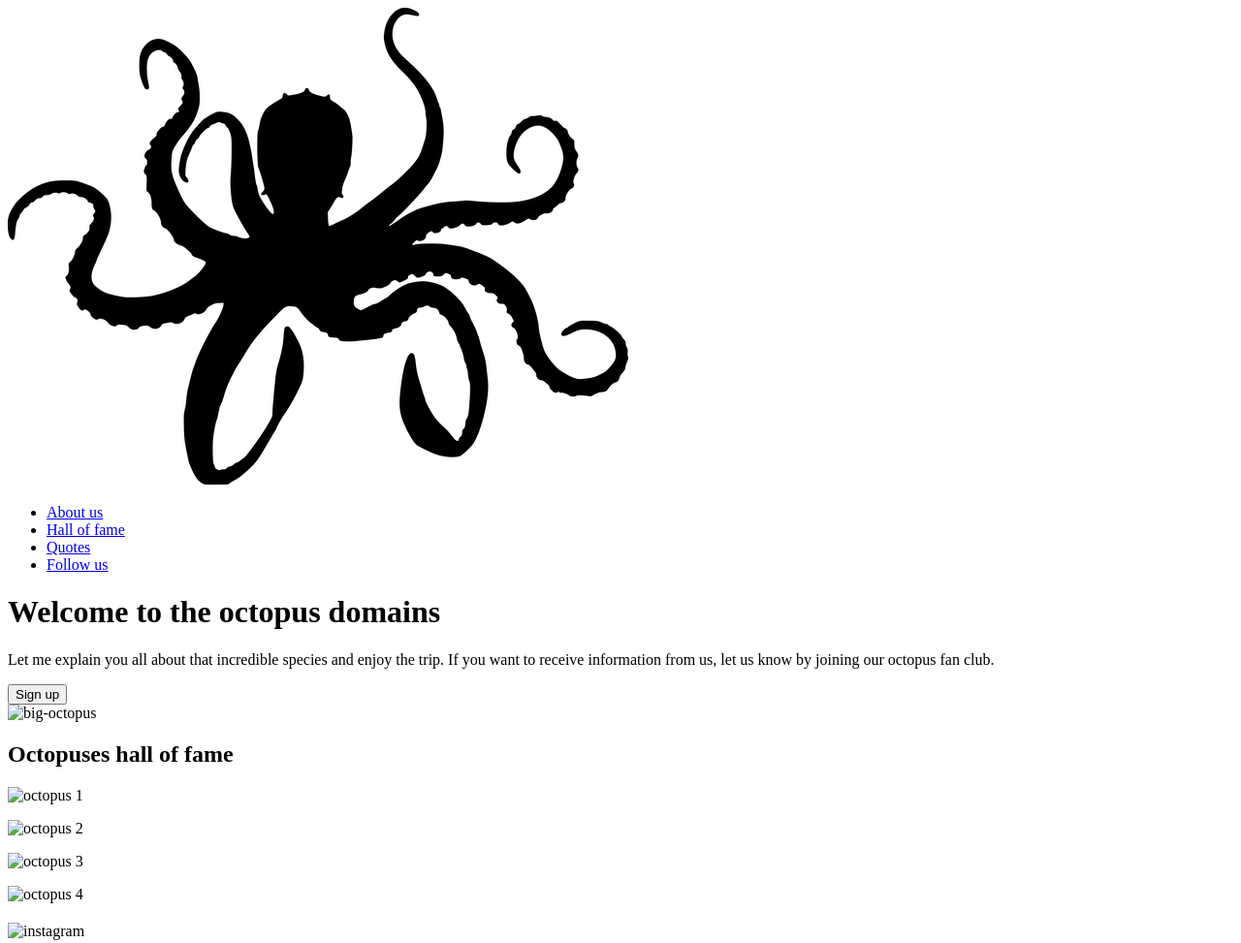
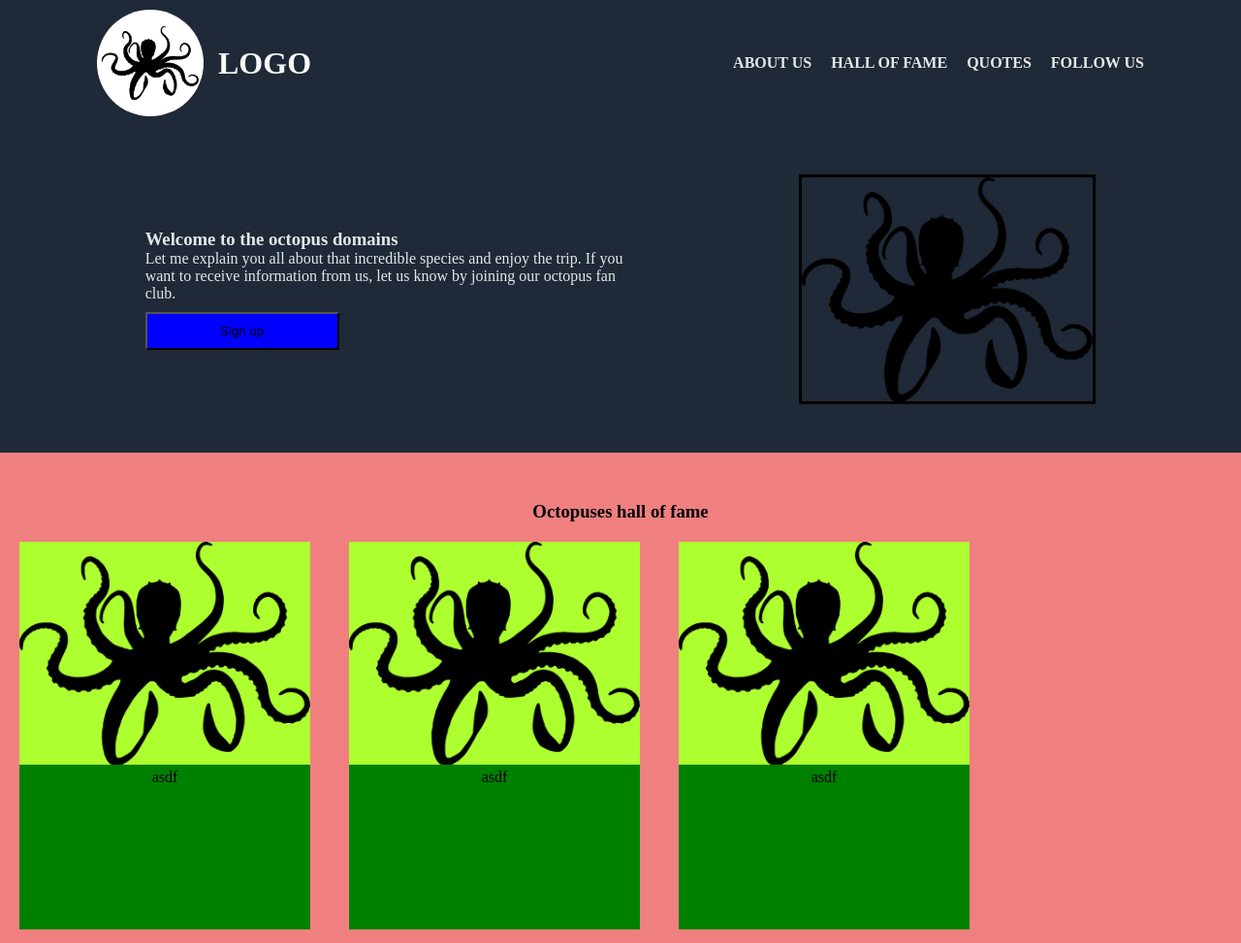
Before and after one commit to sszahinos/Octopus-World, a plain HTML site: page index.html in a window 1280 px wide. Shown: the top 973 px of the page at 97% size. Drawn offline with Linux system fonts and the light colour scheme.

Commit message:
CSS with basic design. Needed to improve

```diff
--- a/css/style.css
+++ b/css/style.css
@@ -0,0 +1,167 @@
+* {
+    margin: 0;
+    padding: 0;
+}
+
+:root {
+    --dark-bg-color: #1F2937;
+    --header-link-text: #E5E7EB;
+    --button-color: #3882F6;
+    --quote-bg: #E5E7EB;
+    --quote-text: #1F2937;
+    --page-padding: 100px;
+    --logo-color: #F9FAF8;
+}
+
+li {
+    list-style-type: none;
+}
+
+a {
+    text-decoration: none;
+    color: var(--header-link-text);
+}
+
+header {
+    display: flex;
+    justify-content: space-between;
+    align-items: center;
+    padding: 10px var(--page-padding) 10px var(--page-padding);
+    position: -webkit-sticky;
+    position: sticky;
+    top: 0px;
+    background-color: var(--dark-bg-color);
+    flex-shrink: 0;
+}
+
+.logo {
+    display: flex;
+    align-items: center;
+    gap: 15px;
+    color: var(--logo-color);
+}
+
+.logo img{
+    width: 100px;
+    height: auto;
+}
+
+.logo-frame {
+    background-color: #FFF;
+    border-radius: 50%;
+    width: 110px;
+    height: 110px;
+    display: flex;
+    justify-content: center;
+    align-items: center;
+}
+
+header ul {
+    display: flex;
+    gap: 20px;
+    text-transform: uppercase;
+    font-weight: bold;
+    color: var(--header-link-text);
+}
+
+#about-us {
+    display: flex;
+    gap: 25px;
+    justify-content: space-evenly;
+    align-items: center;
+    background-color: var(--dark-bg-color);
+}
+
+#about-us img {
+    max-width: 300px;
+    height: auto;
+    border-style: solid;
+}
+
+#sign-up {
+    background-color: blue;
+    padding: 10px;
+    width: 200px;
+    margin: 10px 0 0 0;
+}
+
+section {
+    padding: 50px 0 50px 0;
+}
+
+.welcome {
+    width: 500px;
+    color: var(--header-link-text);
+
+}
+
+#hall-of-fame {
+    display: flex;
+    flex-direction: column;
+    justify-content: center;
+    align-items: center;
+    background-color: lightcoral;
+}
+
+.gallery {
+    display: flex;
+    flex-direction: row;
+    flex-wrap: wrap;
+}
+
+.item {
+    width: 300px;
+    height: 400px;
+    background-color: green;
+    margin: 20px;
+    text-align: center;
+}
+
+.item img {
+    width: 100%;
+    height: auto;
+    background-color: greenyellow;
+}
+
+#nice-quotes {
+    display: flex;
+    flex-direction: column;
+    gap: 10px;
+    justify-content: center;
+    align-items: center;
+    color: var(--quote-text);
+    background-color: var(--quote-bg);
+}
+
+.quote {
+    width: 800px;
+}
+
+.quote1 {
+    text-align: justify;
+    font-style: italic;
+}
+
+.quote2 {
+    text-align: right;
+    font-weight: bold;
+    padding: 15px 0 0 0;
+}
+
+.sign-up-panel {
+    background-color: lightseagreen;
+    display: flex;
+    flex-direction: row;
+    justify-content: space-evenly;
+    align-items: center;
+    width: 100%;
+}
+
+footer {
+    display: flex;
+    justify-content: center;
+    align-items: center;
+    height: 100px;
+    background-color: var(--dark-bg-color);
+    color: var(--header-link-text);
+}
--- a/index.html
+++ b/index.html
@@ -4,13 +4,16 @@
     <meta charset="UTF-8">
     <meta http-equiv="X-UA-Compatible" content="IE=edge">
     <meta name="viewport" content="width=device-width, initial-scale=1.0">
-    <title>Document</title>
+    <title>Octopus Domain</title>
     <link rel="stylesheet" href="./css/style.css"/>
 </head>
 <body>
     <header>
         <div class="logo">
-            <img src="./images/octopus_logo.png" alter="octopus-logo"/>
+            <div class="logo-frame">
+                <img src="./images/octopus_logo.png" alter="octopus-logo"/>
+            </div>
+            <h1>LOGO</h1>
         </div>
         <ul>
             <li><a href="#about-us">About us</a></li>
@@ -20,9 +23,9 @@
         </ul>
     </header>
     <!--Main content-->
-    <content>
-        <div id="about-us">
-            <div>
+    <article>
+        <section id="about-us">
+            <div class="welcome">
                 <h1>Welcome to the octopus domains</h1>
                 <p>Let me explain you all about that incredible species and enjoy the trip.
                     If you want to receive information from us, let us know by
@@ -30,46 +33,48 @@
                 </p>
                 <button id="sign-up">Sign up</button>
             </div>
-            <img src="" alt="big-octopus"/>
-        </div>
+            <img src="./images/octopus_logo.png" alt="big-octopus"/>
+        </section>
         <!------------->
-        <div id="hall-of-fame">
-            <h2>Octopuses hall of fame</h2>
+        <section id="hall-of-fame">
+            <h1>Octopuses hall of fame</h1>
             <div class="gallery">
                 <div class="item">
-                    <img src="" alt="octopus 1"/>
-                    <p class="description"></p>
+                    <img src="./images/octopus_logo.png" alt="octopus 1"/>
+                    <p class="description">asdf</p>
                 </div>
                 <div class="item">
-                    <img src="" alt="octopus 2"/>
-                    <p class="description"></p>
+                    <img src="./images/octopus_logo.png" alt="octopus 2"/>
+                    <p class="description">asdf</p>
                 </div>
                 <div class="item">
-                    <img src="" alt="octopus 3"/>
-                    <p class="description"></p>
+                    <img src="./images/octopus_logo.png" alt="octopus 3"/>
+                    <p class="description">asdf</p>
                 </div>
                 <div class="item">
-                    <img src="" alt="octopus 4"/>
-                    <p class="description"></p>
+                    <img src="./images/octopus_logo.png" alt="octopus 4"/>
+                    <p class="description">asdf</p>
                 </div>
             </div>
-        </div>
+        </section>
         <!------------->
-        <div id="nice-quotes">
-            <p class="quote1"></p>
-            <p class="quote2"></p>
-        </div>
+        <section id="nice-quotes">
+            <div class="quote">
+                <p class="quote1">Lorem ipsum dolor sit amet, consectetur adipiscing elit. Pellentesque id diam porttitor, pretium magna in, fermentum erat. Etiam sed leo cursus, porta nisi eget, efficitur enim. Duis justo arcu, tristique non eros et, rhoncus egestas turpis. Ut est orci, venenatis sit amet pulvinar at, imperdiet ut sapien. Vivamus porta nibh massa, eu porta nisl fermentum non. Maecenas pretium, ligula vitae tempus egestas, lectus nibh finibus tortor, feugiat lobortis sapien risus id elit. Mauris nisi ante, maximus sit amet felis vitae, scelerisque imperdiet libero. Aliquam imperdiet a arcu eu convallis. Ut quis turpis et metus cursus pharetra suscipit vel metus. Sed dictum luctus odio vitae bibendum. Vestibulum et mi mauris. Mauris maximus aliquam finibus.</p>
+                <p class="quote2">Generated 1 paragraph, 113 words, 749 bytes of Lorem Ipsum</p>
+            </div>
+        </section>
         <!------------->
-        <div id="social-network">
+        <section id="social-network">
             <div class="sign-up-panel">
                 <div>
-                    <h2></h2>
-                    <p></p>
+                    <h2>lorem ipsum</h2>
+                    <p>asdfasdf</p>
                 </div>
-                <a id="instagram"><img src="" alt="instagram"/></a>
+                <a id="instagram" href="#"><img src="./images/instagram.png" alt="instagram"/></a>
             </div>
-        </div>
-    </content>
+        </section>
+    </article>
     <footer>
         <p class="copyright">Copyright © The Odin Project 2021</p>
     </footer>
```
Also changed, not shown: images/instagram.png (added).
